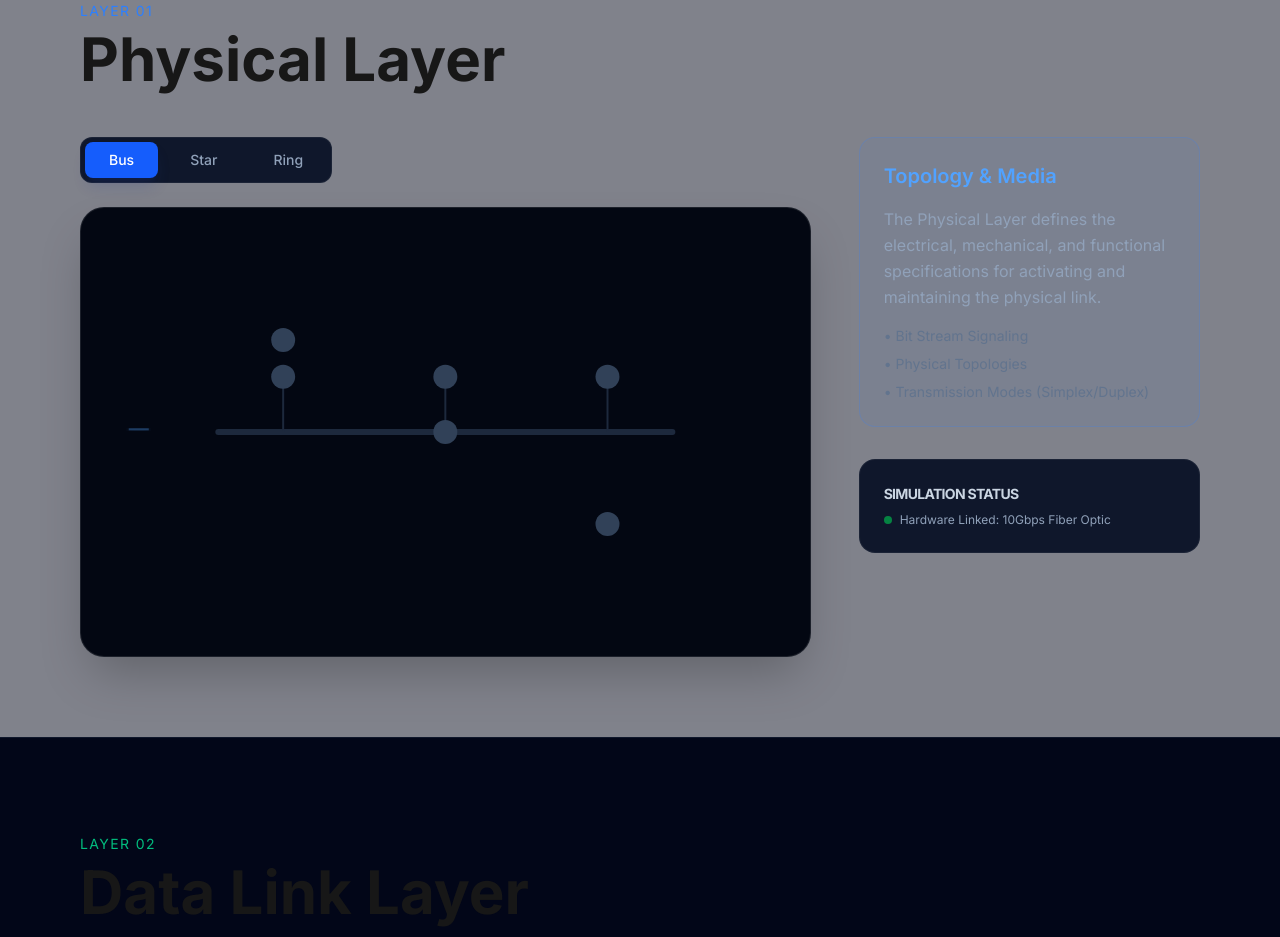
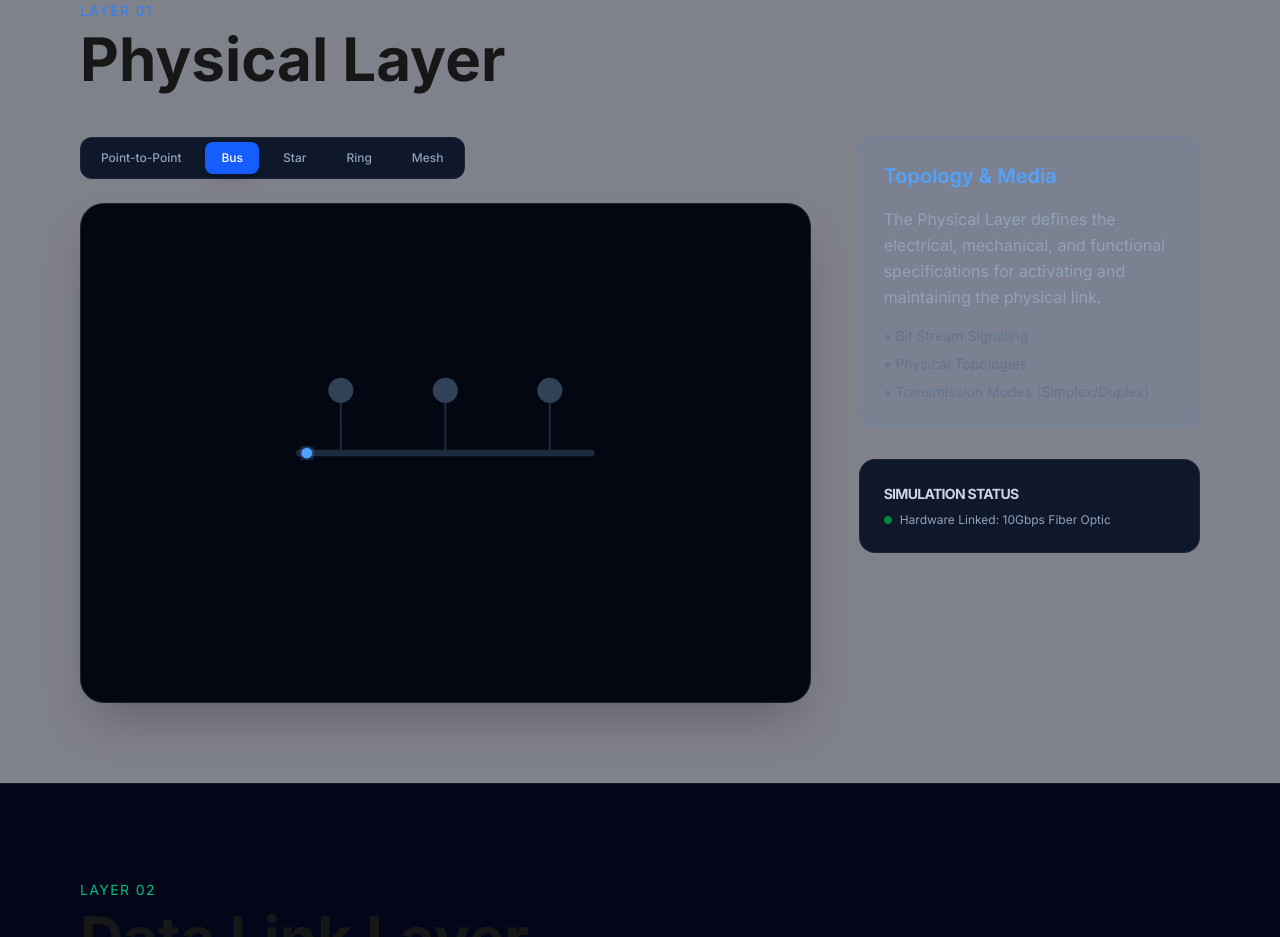
Before and after one commit to Snehil7903/net-sim, a Next.js app: page / in a window 1280 px wide. Shown: the part 880-1817 px from the top of the page. Built offline with nearby package versions, Linux system fonts and the light colour scheme.

Commit message:
Add Mess and p2p in pl and imporve transmission animation

```diff
--- a/components/PhysicalLayer.tsx
+++ b/components/PhysicalLayer.tsx
@@ -1,68 +1,169 @@
 "use client";
-import { useState, useEffect } from 'react';
+import { useState, useEffect, useRef } from 'react';
 import gsap from 'gsap';
 
 const TOPOLOGIES = {
+  P2P: 'Point-to-Point',
   BUS: 'Bus',
   STAR: 'Star',
-  RING: 'Ring'
+  RING: 'Ring',
+  MESH: 'Mesh'
 };
 
 export default function PhysicalLayer() {
   const [topology, setTopology] = useState(TOPOLOGIES.BUS);
+  const containerRef = useRef(null);
 
   useEffect(() => {
-    // Entrance animation for nodes
+    // 1. Reset and Entrance for Nodes
     gsap.fromTo(".node",
       { scale: 0, opacity: 0 },
       { scale: 1, opacity: 1, stagger: 0.05, ease: "back.out(1.7)", duration: 0.5 }
     );
 
-    // Animate "Electrical Signal" (The Packet)
+    // 2. Clear previous animations to prevent "stuck" signals
+    gsap.killTweensOf(".signal-pulse");
+
     const tl = gsap.timeline({ repeat: -1 });
 
-    if (topology === TOPOLOGIES.BUS) {
-      tl.fromTo(".signal", { x: "15%", opacity: 0 }, { x: "85%", opacity: 1, duration: 2, ease: "none" });
-    } else if (topology === TOPOLOGIES.STAR) {
-      tl.fromTo(".signal", { attr: { x2: "50%", y2: "50%" } }, { attr: { x2: "80%", y2: "20%" }, duration: 1 });
+    if (topology === TOPOLOGIES.P2P) {
+      // Moves from Left Node (20%) to Right Node (80%)
+      tl.fromTo(".sig-p2p",
+        { attr: { cx: "20%", opacity: 1 } },
+        { attr: { cx: "80%" }, duration: 1.5, ease: "power1.inOut" }
+      );
     }
+
+    else if (topology === TOPOLOGIES.BUS) {
+      // 1. Reset all bus signals
+      tl.set(".sig-bus-main", { attr: { cx: "15%" }, opacity: 1 });
+      tl.set(".sig-bus-branch", { opacity: 0, attr: { cy: "50%" } });
+
+      // 2. Animate main signal across the backbone
+      tl.to(".sig-bus-main", {
+        attr: { cx: "85%" },
+        duration: 3,
+        ease: "none"
+      });
+
+      // 3. Trigger branch pulses at specific times (25%, 50%, 75% of 3 seconds)
+      [25, 50, 75].forEach((pos, i) => {
+        const timeAtPos = (pos - 15) / (85 - 15) * 3; // Calculate timing relative to 3s duration
+
+        tl.to(`#sig-branch-${i}`, {
+          opacity: 1,
+          attr: { cy: "35%" },
+          duration: 0.4,
+          ease: "power1.out"
+        }, timeAtPos); // Insert at the exact moment the main signal passes
+      });
+
+      tl.to(".signal-pulse", { opacity: 0, duration: 0.3 }); // Fade out at the end
+    }
+
+    else if (topology === TOPOLOGIES.STAR) {
+      // Radiates from center (50,50) to all outer nodes
+      tl.fromTo(".sig-star",
+        { attr: { cx: "50%", cy: "50%" }, opacity: 1 },
+        {
+          attr: {
+            cx: (i, target) => target.getAttribute('data-target-x'),
+            cy: (i, target) => target.getAttribute('data-target-y')
+          },
+          stagger: 0.1,
+          duration: 1,
+          ease: "power2.out"
+        }
+      );
+    }
+
+    else if (topology === TOPOLOGIES.MESH) {
+      // Pulses through all wires by animating opacity and stroke dash
+      tl.fromTo(".sig-mesh",
+        { strokeDashoffset: 100, opacity: 0 },
+        { strokeDashoffset: 0, opacity: 1, stagger: 0.05, duration: 0.8 }
+      );
+      tl.to(".sig-mesh", { opacity: 0, duration: 0.5 });
+    }
+
+    else if (topology === TOPOLOGIES.RING) {
+      // Use svgOrigin to rotate around the absolute center of the SVG (200, 200 for a 400x400 viewBox)
+      tl.to(".sig-ring-group", {
+        rotation: 360,
+        svgOrigin: "200 200",
+        duration: 4,
+        ease: "none"
+      });
+    }
+
   }, [topology]);
 
   return (
-    <div className="space-y-6">
-      <div className="flex gap-2 p-1 bg-slate-900 rounded-xl w-fit border border-white/5">
+    <div className="space-y-6" ref={containerRef}>
+      <div className="flex flex-wrap gap-2 p-1 bg-slate-900 rounded-xl w-fit border border-white/5">
         {Object.values(TOPOLOGIES).map((t) => (
-          <button
-            key={t}
-            onClick={() => setTopology(t)}
-            className={`px-6 py-2 rounded-lg text-sm font-medium transition-all ${
-              topology === t ? 'bg-blue-600 text-white shadow-lg shadow-blue-900/20' : 'text-slate-400 hover:text-white'
-            }`}
-          >
-            {t}
-          </button>
+          <button key={t} onClick={() => setTopology(t)}
+            className={`px-4 py-2 rounded-lg text-xs font-medium transition-all ${topology === t ? 'bg-blue-600 text-white shadow-lg' : 'text-slate-400 hover:text-white'}`}
+          > {t} </button>
         ))}
       </div>
 
-      <div className="relative bg-[#030712] rounded-3xl border border-white/10 h-[450px] overflow-hidden shadow-2xl">
-        <svg className="w-full h-full p-10">
+      <div className="relative bg-[#030712] rounded-3xl border border-white/10 h-[500px] overflow-hidden shadow-2xl">
+        <svg className="w-full h-full p-10" viewBox="0 0 400 400">
           <defs>
-            <filter id="glow">
-              <feGaussianBlur stdDeviation="3" result="coloredBlur"/>
-              <feMerge>
-                <feMergeNode in="coloredBlur"/><feMergeNode in="SourceGraphic"/>
-              </feMerge>
-            </filter>
+            <filter id="glow"><feGaussianBlur stdDeviation="3" result="coloredBlur" /><feMerge><feMergeNode in="coloredBlur" /><feMergeNode in="SourceGraphic" /></feMerge></filter>
           </defs>
 
+          {/* 1. Point-to-Point */}
+          {topology === TOPOLOGIES.P2P && (
+            <g>
+              <line className="stroke-slate-800" x1="20%" y1="50%" x2="80%" y2="50%" strokeWidth="4" />
+              <circle className="signal-pulse sig-p2p fill-blue-400" cx="20%" cy="50%" r="6" filter="url(#glow)" />
+              <circle className="node fill-slate-700" cx="20%" cy="50%" r="15" />
+              <circle className="node fill-slate-700" cx="80%" cy="50%" r="15" />
+            </g>
+          )}
+
+          {/* 2. Bus */}
+          {topology === TOPOLOGIES.BUS && (
+            <g>
+              {/* Main Backbone Wire */}
+              <line className="stroke-slate-800" x1="15%" y1="50%" x2="85%" y2="50%" strokeWidth="6" strokeLinecap="round" />
+
+              {/* Main Traveling Signal */}
+              <circle className="signal-pulse sig-bus-main fill-blue-400" cx="15%" cy="50%" r="5" filter="url(#glow)" />
+
+              {[25, 50, 75].map((pos, i) => (
+                <g key={i}>
+                  {/* Branch Wire */}
+                  <line className="stroke-slate-800" x1={`${pos}%`} y1="50%" x2={`${pos}%`} y2="35%" strokeWidth="2" />
+
+                  {/* Branch Signal (starts at backbone, moves to node) */}
+                  <circle
+                    id={`sig-branch-${i}`}
+                    className="signal-pulse sig-bus-branch fill-blue-400 opacity-0"
+                    cx={`${pos}%`} cy="50%" r="4"
+                    filter="url(#glow)"
+                  />
+
+                  {/* The Node */}
+                  <circle className="node fill-slate-700" cx={`${pos}%`} cy="35%" r="12" />
+                </g>
+              ))}
+            </g>
+          )}
+
+          {/* 3. Star */}
           {topology === TOPOLOGIES.STAR && (
             <g>
               {[0, 72, 144, 216, 288].map((angle, i) => {
-                const x2 = 50 + 35 * Math.cos(angle * Math.PI/180);
-                const y2 = 50 + 35 * Math.sin(angle * Math.PI/180);
+                const x2 = 50 + 35 * Math.cos(angle * Math.PI / 180);
+                const y2 = 50 + 35 * Math.sin(angle * Math.PI / 180);
                 return (
                   <g key={i}>
-                    <line className="wire stroke-slate-800" x1="50%" y1="50%" x2={`${x2}%`} y2={`${y2}%`} strokeWidth="2" />
+                    <line className="stroke-slate-800" x1="50%" y1="50%" x2={`${x2}%`} y2={`${y2}%`} strokeWidth="2" />
+                    <circle className="signal-pulse sig-star fill-blue-400" cx="50%" cy="50%" r="4"
+                      data-target-x={`${x2}%`} data-target-y={`${y2}%`} filter="url(#glow)" />
                     <circle className="node fill-slate-700" cx={`${x2}%`} cy={`${y2}%`} r="12" />
                   </g>
                 );
@@ -71,27 +172,63 @@ export default function PhysicalLayer() {
             </g>
           )}
 
-          {topology === TOPOLOGIES.BUS && (
+          {/* 5. Mesh */}
+          {topology === TOPOLOGIES.MESH && (
             <g>
-              <line className="wire stroke-slate-800" x1="15%" y1="50%" x2="85%" y2="50%" strokeWidth="6" strokeLinecap="round" />
-              <rect className="signal fill-blue-400" x="0" y="49%" width="20" height="2" filter="url(#glow)" />
-              {[25, 50, 75].map((pos, i) => (
-                <g key={i}>
-                  <line className="wire stroke-slate-800" x1={`${pos}%`} y1="50%" x2={`${pos}%`} y2="35%" strokeWidth="2" />
-                  <circle className="node fill-slate-700" cx={`${pos}%`} cy={`${pos}%`} r="12" />
-                  <circle className="node fill-slate-700" cx={`${pos}%`} cy="35%" r="12" />
-                </g>
+              {[
+                { x: 20, y: 30 }, { x: 80, y: 30 },
+                { x: 20, y: 70 }, { x: 80, y: 70 },
+                { x: 50, y: 50 }
+              ].map((n1, i, arr) => (
+                arr.slice(i + 1).map((n2, j) => (
+                  <g key={`${i}-${j}`}>
+                    <line className="wire stroke-slate-800" x1={`${n1.x}%`} y1={`${n1.y}%`} x2={`${n2.x}%`} y2={`${n2.y}%`} strokeWidth="1" />
+                    <line className="signal sig-mesh stroke-blue-500/30 opacity-0" x1={`${n1.x}%`} y1={`${n1.y}%`} x2={`${n2.x}%`} y2={`${n2.y}%`} strokeWidth="2" filter="url(#glow)" />
+                  </g>
+                ))
+              ))}
+              {[
+                { x: 20, y: 30 }, { x: 80, y: 30 },
+                { x: 20, y: 70 }, { x: 80, y: 70 },
+                { x: 50, y: 50 }
+              ].map((n, i) => (
+                <circle key={i} className="node fill-slate-700" cx={`${n.x}%`} cy={`${n.y}%`} r="12" />
               ))}
             </g>
           )}
 
+          {/* 5. Ring */}
           {topology === TOPOLOGIES.RING && (
             <g>
-              <circle className="wire stroke-slate-800 fill-transparent" cx="50%" cy="50%" r="120" strokeWidth="2" />
+              {/* The Wire - Radius 120, Center 200 */}
+              <circle
+                className="stroke-slate-800 fill-transparent"
+                cx="200" cy="200" r="120"
+                strokeWidth="3"
+              />
+
+              {/* The Rotating Signal Group */}
+              <g className="sig-ring-group">
+                {/* Positioned exactly at the top of the ring (200, 80) */}
+                <circle
+                  className="signal-pulse fill-blue-400"
+                  cx="200" cy="80" r="6"
+                  filter="url(#glow)"
+                />
+              </g>
+
+              {/* The Nodes */}
               {[0, 60, 120, 180, 240, 300].map((angle, i) => {
-                 const x = 50 + 32 * Math.cos(angle * Math.PI/180);
-                 const y = 50 + 32 * Math.sin(angle * Math.PI/180);
-                 return <circle key={i} className="node fill-slate-700" cx={`${x}%`} cy={`${y}%`} r="12" />;
+                // Convert polar to cartesian: x = center + r * cos(theta)
+                const x = 200 + 120 * Math.cos((angle - 90) * Math.PI / 180);
+                const y = 200 + 120 * Math.sin((angle - 90) * Math.PI / 180);
+                return (
+                  <circle
+                    key={i}
+                    className="node fill-slate-700"
+                    cx={x} cy={y} r="12"
+                  />
+                );
               })}
             </g>
           )}
```
